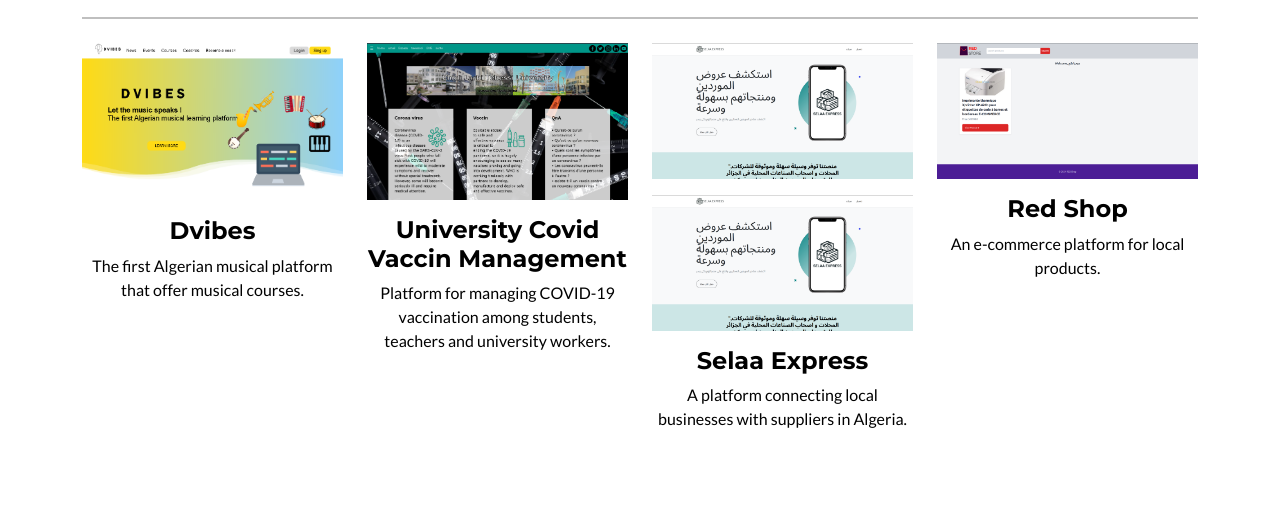
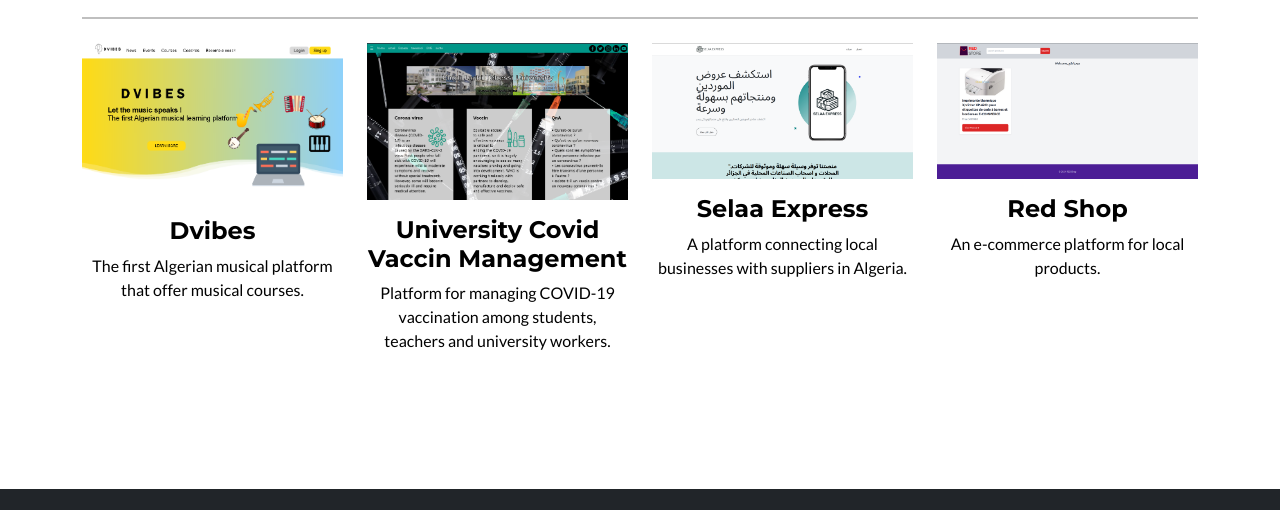
Before and after one commit to abdoulahmr/portfolio, a plain HTML site: page index.html in a window 1280 px wide. Shown: the part 2678-3188 px from the top of the page. Drawn offline with nearby package versions, Linux system fonts and the light colour scheme.

Commit message:
Update index.html

```diff
--- a/index.html
+++ b/index.html
@@ -183,7 +183,6 @@
                     <div class="col-lg-3 col-md-6 mb-4">
                         <div class="project-box">
                             <img src="assets/img/se.png" class="img-fluid mb-3" alt="Selaa Express Image">
-                            <img src="assets/img/se.png" class="img-fluid mb-3" alt="Red Shop Image">
                             <h4 class="text-black">Selaa Express</h4>
                             <p class="text-black">A platform connecting local businesses with suppliers in Algeria.</p>
                         </div>
```
